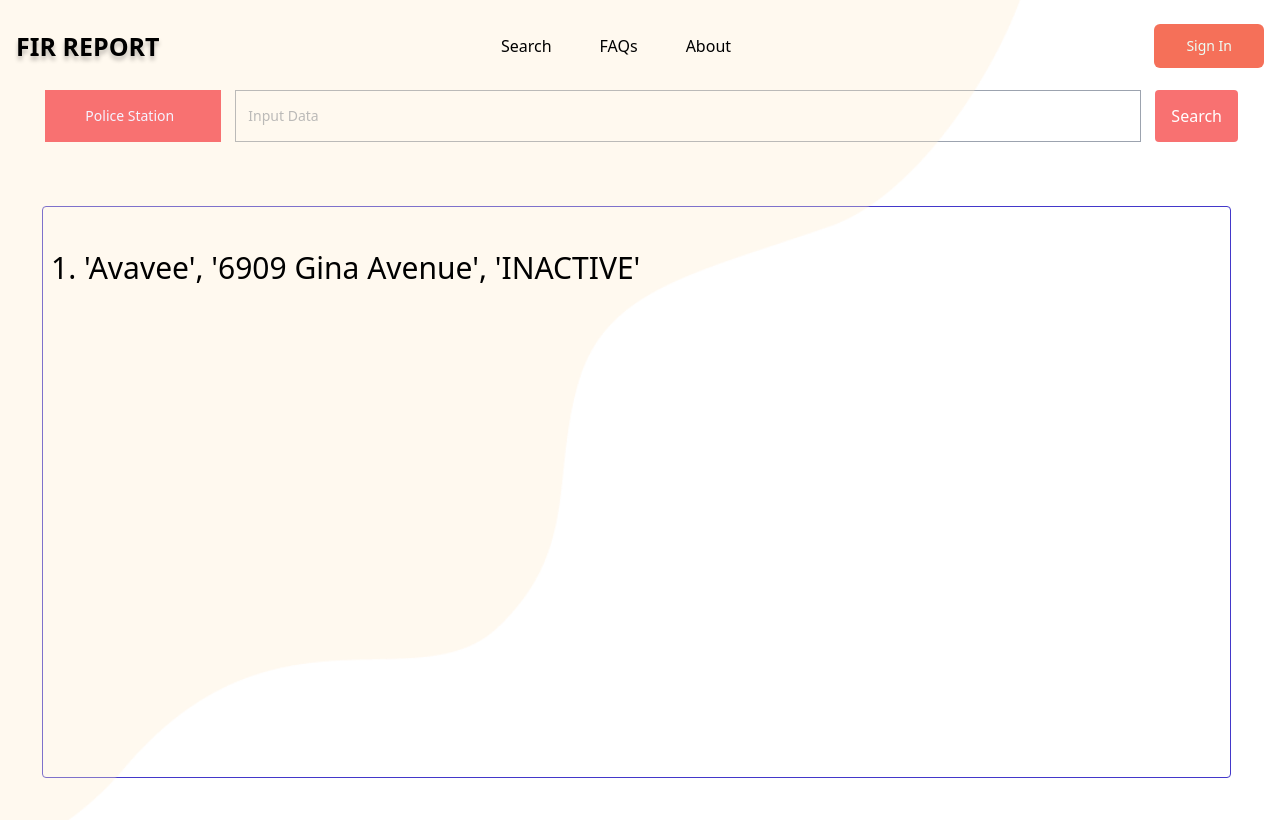
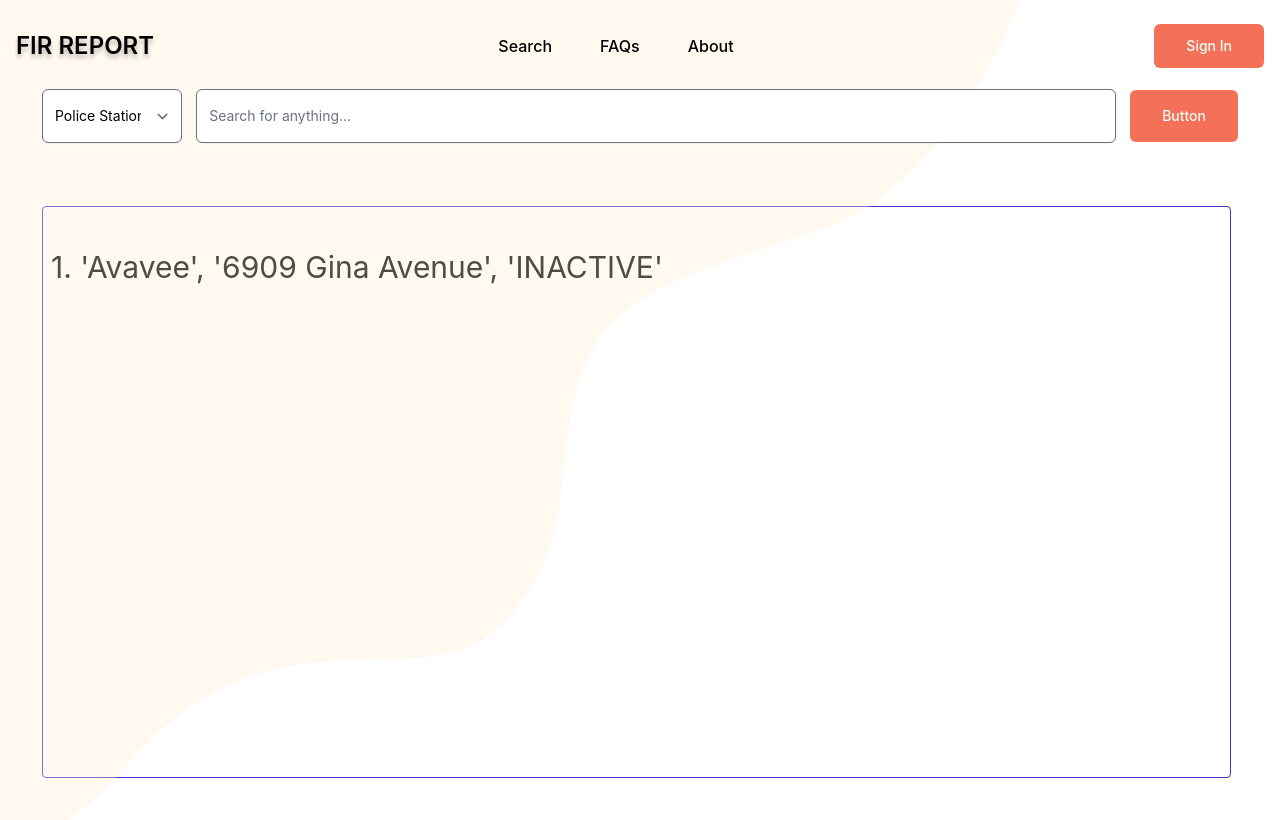
Before and after one commit to CommanderAstern/DBMS_RAP, a Django app: page /search/ in a window 1280 px wide. Run offline with Django 4.2, Linux system fonts and the light colour scheme; some libraries are stand-ins or nearby versions.

Commit message:
Updated Search Page

```diff
--- a/templates/search/search.html
+++ b/templates/search/search.html
@@ -8,6 +8,7 @@
     <link rel="stylesheet" href="https://unpkg.com/tailwindcss@2.2.19/dist/tailwind.min.css"/>
     <meta name="viewport" content="width=device-width, initial-scale=1" />
     <link rel="stylesheet" href="../../static/styles.css" />
+    <link rel="stylesheet" href="https://unpkg.com/flowbite@1.4.4/dist/flowbite.min.css" />
   </head>
   <body class="">
     <!-- backround image -->
@@ -35,32 +36,40 @@
         </div>
       </nav>
     </section>
+    <div class="coolText z-0"></div>
 
     <div class="inline-flex flex-col space-y-16 items-center justify-end z-50" style="width: 100%; height: 686px;">
       <div class="inline-flex space-x-3.5 items-center justify-end" style="width: 1196px; height: 52px;">
-          <div class="flex space-x-2 items-center justify-start w-44 h-full px-4 py-2 bg-red-400 z-50">
-              <img class="w-4 h-4 rounded-full" src="https://via.placeholder.com/16x16"/>
-              <p class="text-sm font-medium leading-tight text-purple-50">Police Station</p>
-              <img class="w-4 h-4 rounded-full" src="https://via.placeholder.com/16x16"/>
+        <div class="z-50">
+          <div class="z-50 ">
+            <select class="placeholder:italic placeholder:text-slate-400 block bg-white w-full border border-slate-300 rounded-md py-4 pr-10 shadow-sm focus:outline-none focus:border-sky-500 focus:ring-sky-500 focus:ring-1 sm:text-sm z-[100]">
+                <option selected>Police Station</option>
+                <option value="1">FIR</option>
+                <option value="2">Officer</option>
+            </select>
           </div>
-          <div class="inline-flex space-x-1 items-center justify-start px-3 py-1.5 bg-white border border-gray-400" style="width: 906px; height: 52px;">
-              <p class="text-sm leading-tight text-gray-400" style="width: 862px;">Input Data</p>
-              <img class="w-4 h-4 rounded-full" src="https://via.placeholder.com/16x16"/>
-          </div>
-          <div class="flex items-center justify-center h-full px-4 py-2 bg-red-400 rounded">
-              <p class="text-base font-medium leading-tight text-white">Search</p>
-          </div>
+        </div>
+          <label class="relative block">
+            <span class="absolute inset-y-0 left-0 flex items-center pl-2">
+              <svg class="h-5 w-5 fill-slate-300" viewBox="0 0 20 20"><!-- ... --></svg>
+            </span>
+            <input class="placeholder:italic placeholder:text-slate-400 block bg-white w-full border border-slate-300 rounded-md py-4 pl-9 pr-3 shadow-sm focus:outline-none focus:border-sky-500 focus:ring-sky-500 focus:ring-1 sm:text-sm z-[100]" placeholder="Search for anything..." type="text" name="search" style="width: 920px;"/>
+          </label>
+          <button class="inline-block py-4 px-8 text-sm leading-5 text-green-50 brownIthink  font-medium focus:ring-2 focus:ring-green-500 focus:ring-opacity-50 rounded-md z-50">
+            Button
+          </button>
       </div>
       <div class="flex flex-col space-y-1 items-start justify-start" style="width: 1196px; height: 572px;">
           <div class="inline-flex items-end justify-end pl-2 pr-0.5 pt-1 pb-0.5 bg-white border rounded border-indigo-700" style="width: 1189px; height: 572px;">
-              <p class="text-3xl leading-tight z-50" style="width: 1173px; height: 564px;"><br/>1. 'Avavee', '6909 Gina Avenue', 'INACTIVE'<br/></p>
+              <p class="text-3xl leading-tight z-[1000]" style="width: 1173px; height: 564px;"><br/>1. 'Avavee', '6909 Gina Avenue', 'INACTIVE'<br/></p>
               <img class="w-2 h-2 rounded-full" src="https://via.placeholder.com/8x8"/>
           </div>
       </div>
   </div>
 
-  <div class="coolText z-10"></div>
 
+</div>
 
+<script src="https://unpkg.com/@themesberg/flowbite@latest/dist/flowbite.bundle.js"></script>
   </body>
 </html>
```
Also changed, not shown: db.sqlite3.
